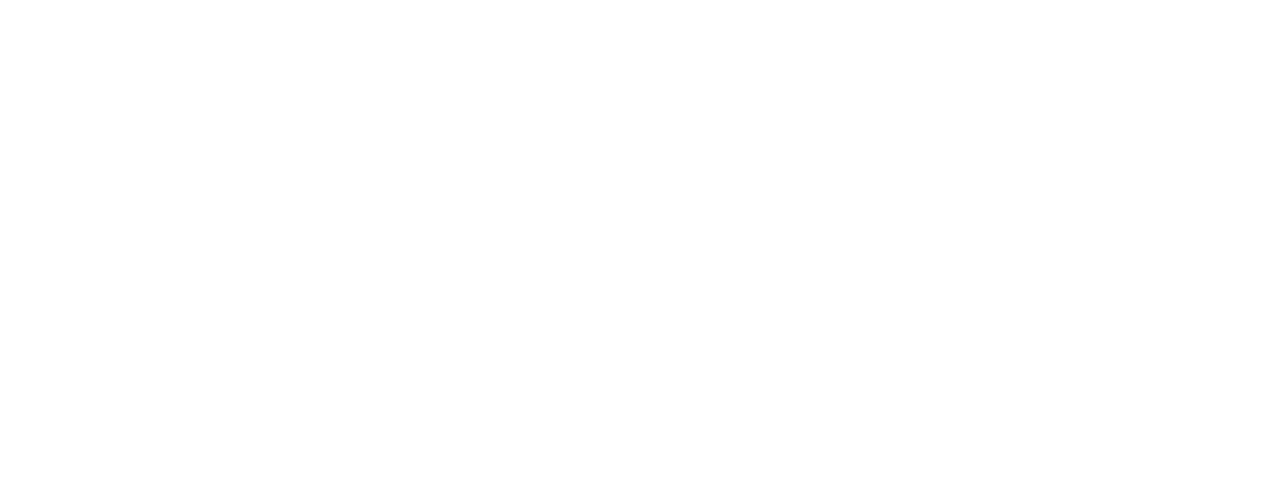
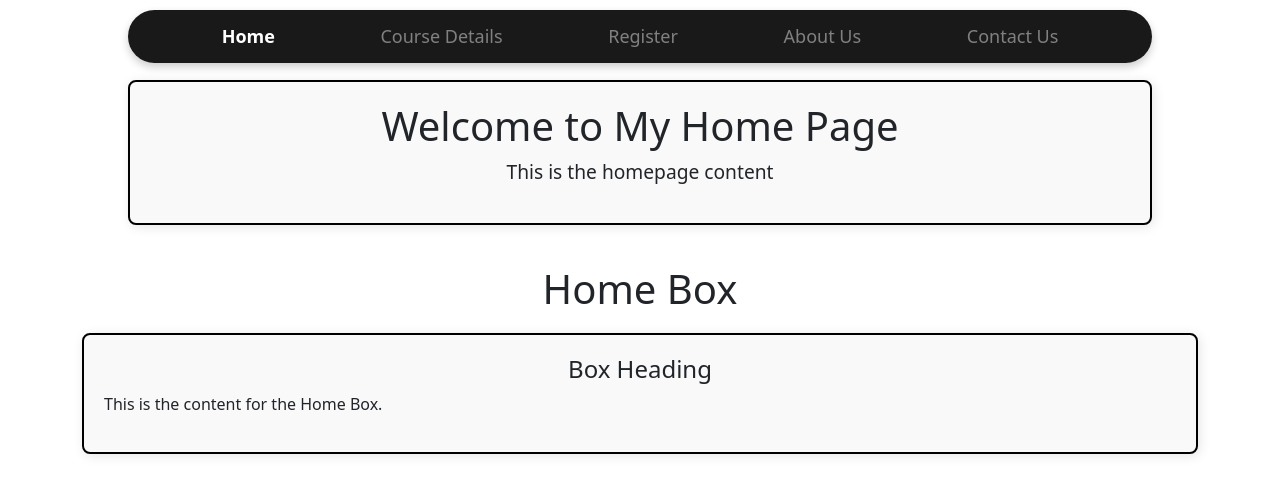
Before and after one commit to Nish-16/HC-new, a React (Vite) app in the folder HC-website/: page /home in a window 1280 px wide. Before the commit this address had no page. Shown: the top 494 px of the page. Built offline with nearby package versions, Linux system fonts and the light colour scheme.

Commit message:
addition of home page

```diff
--- a/HC-website/src/App.jsx
+++ b/HC-website/src/App.jsx
@@ -1,6 +1,7 @@
 import React from "react";
 import { BrowserRouter, Routes, Route } from 'react-router-dom';
 import Content from "./assets/pages/Content/Content"; // Ensure correct path
+import Home from "./assets/pages/Home/Home";
 
 function App() {
   return (
@@ -8,6 +9,8 @@
       <BrowserRouter>
         <Routes>
           <Route path="/content" element={<Content />} /> {/* Content Page */}
+          <Route path="/" element={<Content />} />
+          <Route path="/home" element={<Home />} />
         </Routes>
       </BrowserRouter>
     </div>
--- a/HC-website/src/assets/navbar/Navbar.css
+++ b/HC-website/src/assets/navbar/Navbar.css
@@ -9,11 +9,10 @@
   max-width: 1200px; /* Ensures navbar doesn’t get too wide */
   border-radius: 50px;
   align-self: center;
-  font-size: 16px;
+  font-size: 14px;
   left: 50%; /* Centers the navbar */
   transform: translateX(-50%); /* Centers the navbar */
 }
-
 
 /* Center content in the navbar */
 .navbar .container-navbar-main {
@@ -44,13 +43,12 @@
 .nav-link.active {
   font-weight: bold;
   color: rgb(255, 255, 255) !important;
-  text-shadow: yellow
+  text-shadow: yellow;
 }
 
 .nav-link.active:hover {
   font-weight: bold;
   color: rgb(0, 0, 0) !important;
-
 }
 
 /* Hover effect: expanding the box and centering the text */
@@ -96,3 +94,10 @@
     width: 95%; /* Makes navbar width even smaller on small screens */
   }
 }
+
+/* Adjust font size for small screens */
+@media (max-width: 576px) {
+  .navbar .navbar-nav .nav-item .nav-link {
+    font-size: 14px; /* Smaller font size for small screens */
+  }
+}
--- a/HC-website/src/assets/navbar/Navbar.jsx
+++ b/HC-website/src/assets/navbar/Navbar.jsx
@@ -1,16 +1,15 @@
 import React, { useState, useEffect } from 'react';
-import { Link, useLocation } from 'react-router-dom';  // Import useLocation
+import { Link, useLocation } from 'react-router-dom';
 import 'bootstrap/dist/css/bootstrap.min.css';
 import './Navbar.css';
 
 const Navbar = () => {
-  const location = useLocation();  // Hook to get the current location (path)
-  const [activeTab, setActiveTab] = useState(location.pathname);  // Set initial state based on the current location
+  const location = useLocation();
+  const [activeTab, setActiveTab] = useState(location.pathname);
 
   useEffect(() => {
-    // Update activeTab whenever the route changes
     setActiveTab(location.pathname);
-  }, [location]);  // Re-run effect when location changes
+  }, [location]);
 
   return (
     <nav id="navbar" className="navbar navbar-expand-lg">
@@ -18,7 +17,7 @@
         <ul className="navbar-nav ms-auto">
           <li className="nav-item">
             <Link
-              className={`nav-link ${activeTab === '/home' ? 'active' : ''}`}  // Compare with '/home'
+              className={`nav-link ${activeTab === '/home' ? 'active' : ''}`}
               to="/home"
             >
               Home
@@ -26,18 +25,34 @@
           </li>
           <li className="nav-item">
             <Link
-              className={`nav-link ${activeTab === '/content' ? 'active' : ''}`}  // Compare with '/registration'
+              className={`nav-link ${activeTab === '/content' ? 'active' : ''}`}
               to="/content"
             >
-              Content
+              Course Details
             </Link>
           </li>
           <li className="nav-item">
             <Link
-              className={`nav-link ${activeTab === '/register' ? 'active' : ''}`}  // Compare with '/contact'
+              className={`nav-link ${activeTab === '/register' ? 'active' : ''}`}
               to="/register"
             >
               Register
+            </Link>
+          </li>
+          <li className="nav-item">
+            <Link
+              className={`nav-link ${activeTab === '/about' ? 'active' : ''}`}
+              to="/about"
+            >
+              About Us
+            </Link>
+          </li>
+          <li className="nav-item">
+            <Link
+              className={`nav-link ${activeTab === '/contact' ? 'active' : ''}`}
+              to="/contact"
+            >
+              Contact Us
             </Link>
           </li>
         </ul>
--- a/HC-website/src/assets/pages/Content/Content.css
+++ b/HC-website/src/assets/pages/Content/Content.css
@@ -1,4 +1,3 @@
-
 
 .Title-box {
   max-width: 1200px;
--- a/HC-website/src/assets/pages/Content/Content.jsx
+++ b/HC-website/src/assets/pages/Content/Content.jsx
@@ -4,7 +4,7 @@
 import Navbar from '../../navbar/Navbar'; // Import Navbar component
 import ContentBox from './ContentBox'; // Import ContentBox component
 
-function App() {
+function Content() {
   return (
     <>
       <Navbar />
@@ -52,4 +52,4 @@
   );
 }
 
-export default App;
+export default Content;
--- a/HC-website/src/assets/pages/Content/ContentBox.jsx
+++ b/HC-website/src/assets/pages/Content/ContentBox.jsx
@@ -1,7 +1,7 @@
 import React from 'react';
 import 'bootstrap/dist/css/bootstrap.min.css';
 
-function ContentBox({ heading, content, align }) {
+function ContentBox({ heading, content}) {
   const boxStyle = {
     border: '1px solid #ccc',
     padding: '20px',
--- /dev/null
+++ b/HC-website/src/assets/pages/Home/Home.css
@@ -0,0 +1,37 @@
+.homepage-container {
+    margin-top: 20px;
+  }
+
+  .header-box-container {
+    margin-bottom: 40px;
+    padding: 20px;
+    border: 2px solid black; /* Border to create the box */
+    background-color: #f9f9f9;
+    border-radius: 8px;
+    box-shadow: 2px 2px 12px rgba(0, 0, 0, 0.1);
+    max-width: 100%; /* Allow it to be 100% width of its container */
+    width: 80%; /* Default width for larger screens */
+    margin-left: auto;
+    margin-right: auto;
+  }
+
+  .header-box {
+    text-align: center;
+  }
+
+  .homepage-title {
+    font-size: 2.5rem;
+  }
+
+  .homepage-description {
+    font-size: 1.2rem;
+  }
+
+  .home-box-heading {
+    text-align: center;
+    margin-bottom: 20px;
+  }
+
+  .box-wrapper {
+    margin-top: 20px;
+  }
--- /dev/null
+++ b/HC-website/src/assets/pages/Home/Home.jsx
@@ -0,0 +1,31 @@
+import React from 'react';
+import 'bootstrap/dist/css/bootstrap.min.css';
+import './Home.css'; // Import custom CSS (if needed)
+import Navbar from '../../navbar/Navbar'; // Import Navbar component
+import HomeBox from './HomeBox'; // Import HomeBox component
+
+function Home() {
+  return (
+    <>
+      <Navbar />
+      <div className="homepage-container">
+        <div className="header-box-container">
+          <header className="header-box">
+            <h1 className="text-center homepage-title">Welcome to My Home Page</h1>
+            <p className="text-center homepage-description">This is the homepage content</p>
+          </header>
+        </div>
+        <div className="box-wrapper container">
+          <h1 className="home-box-heading">Home Box</h1>
+          <div className="row">
+            <div className="col-12">
+              <HomeBox heading="Box Heading" content="This is the content for the Home Box." />
+            </div>
+          </div>
+        </div>
+      </div>
+    </>
+  );
+}
+
+export default Home;
--- /dev/null
+++ b/HC-website/src/assets/pages/Home/HomeBox.jsx
@@ -0,0 +1,33 @@
+import React from 'react';
+import 'bootstrap/dist/css/bootstrap.min.css';
+
+function HomeBox({ heading, content }) {
+  return (
+    <div className="homebox-container">
+      <h4 className="homebox-heading">{heading}</h4>
+      <p className="homebox-content">{content}</p>
+
+      <style jsx>{`
+        .homebox-container {
+          border: 2px solid black;
+          padding: 20px;
+          margin-bottom: 20px;
+          background-color: #f9f9f9;
+          border-radius: 8px;
+          box-shadow: 2px 2px 12px rgba(0, 0, 0, 0.1);
+          text-align: center; /* Default alignment */
+        }
+
+        .homebox-heading {
+          text-align: center; /* Center the heading */
+        }
+
+        .homebox-content {
+          text-align: left; /* Left align the content */
+        }
+      `}</style>
+    </div>
+  );
+}
+
+export default HomeBox;
```
Also changed, not shown: HC-website/src/assets/pages/home/Register.css (deleted, +0 -20 lines), HC-website/src/assets/pages/home/Register.jsx (deleted, +0 -54 lines), HC-website/src/assets/pages/home/RegisterBox.jsx (deleted, +0 -32 lines).
